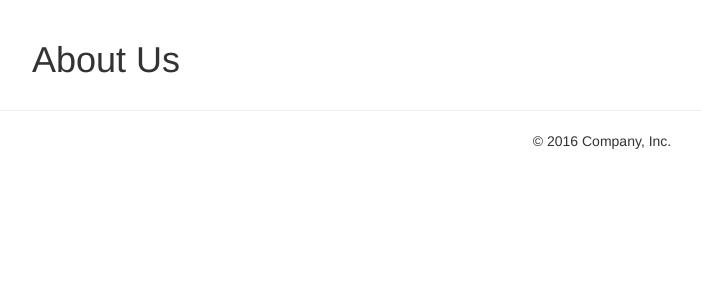
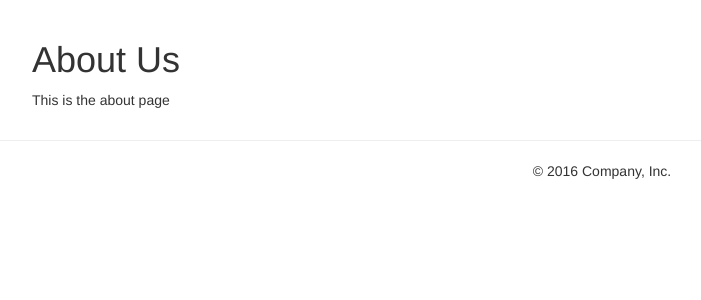
Before and after one commit to vasu-c8/ExpressWebsite, a Node server app: page /about in a window 1280 px wide. Shown: the part 52-352 px from the top of the page, without its empty margins (38-739 px from the left). Run offline with Node 20, Linux system fonts and the light colour scheme.

Commit message:
about page

```diff
--- a/views/about.jade
+++ b/views/about.jade
@@ -2,3 +2,5 @@ extends layout
 
 block content
  h1 About Us
+ p
+  | This is the about page
```
